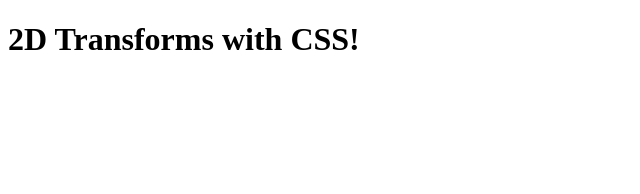
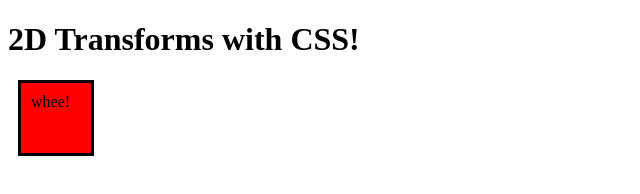
Before and after one commit to HRK9501/190604_inclass, a plain HTML site: page index.html in a window 1280 px wide. Shown: the whole page, without its empty margins (0-640 px from the left). Drawn offline with Linux system fonts and the light colour scheme.

Commit message:
exploring transitions

```diff
--- a/css/main.css
+++ b/css/main.css
@@ -0,0 +1,24 @@
+.box {
+	width: 50px;
+	height: 50px;
+	margin: 10px;
+	padding: 10px;
+	border: 3px solid black;
+	background-color: red;
+
+	transition: all 0.5s;
+}
+
+.box:hover {
+	-moz-transform: rotate(15deg);
+	-webkit-transform: rotate(15deg);
+	-o-transform: rotate(15deg);
+	-ms-transform: rotate(15deg);
+
+	transform: rotate(15deg);
+
+	border-radius: 50px;
+	background-color: blue;
+	color:white;
+	text-transform: uppercase;
+}
--- a/index.html
+++ b/index.html
@@ -2,14 +2,18 @@
 <html lang="en">
 <head>
 	<meta charset="UTF-8">
-	<link rel="stylesheet" type="text/css" href="css/main.css">
+	<link rel="stylesheet" href="css//reset.css">
+	<link rel="stylesheet" href="css/main.css">
+
 	<title>CSS 2D Transforms</title>
 </head>
 <body>
 	<h1>2D Transforms with CSS!</h1>
 
 	<main>
-
+		<div class="box">
+			<span>whee!</span>
+		</div>
 	</main>
 	<script src="js/main.js"></script>
 </body>
```
